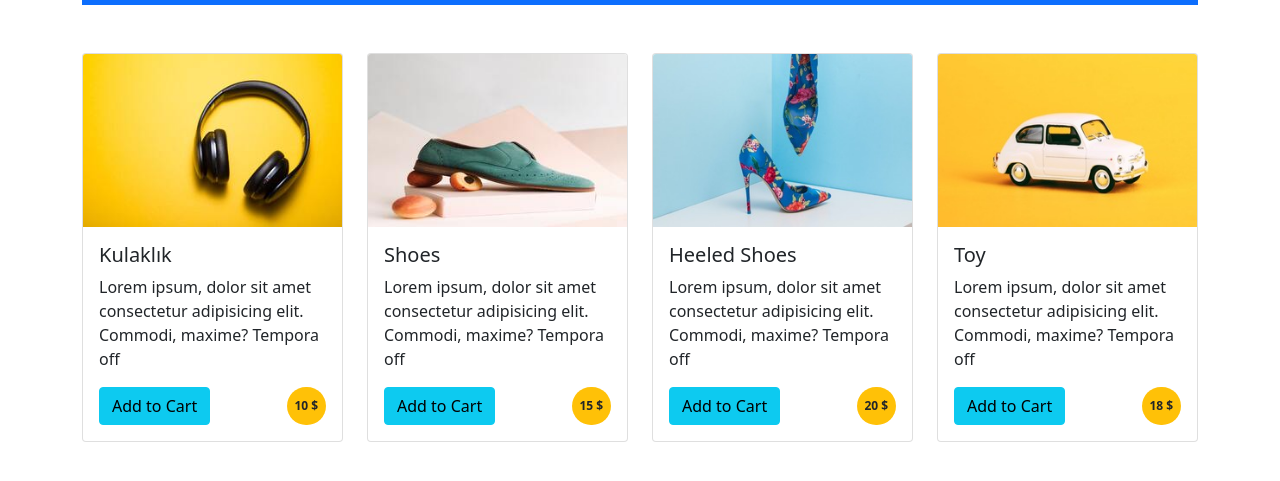
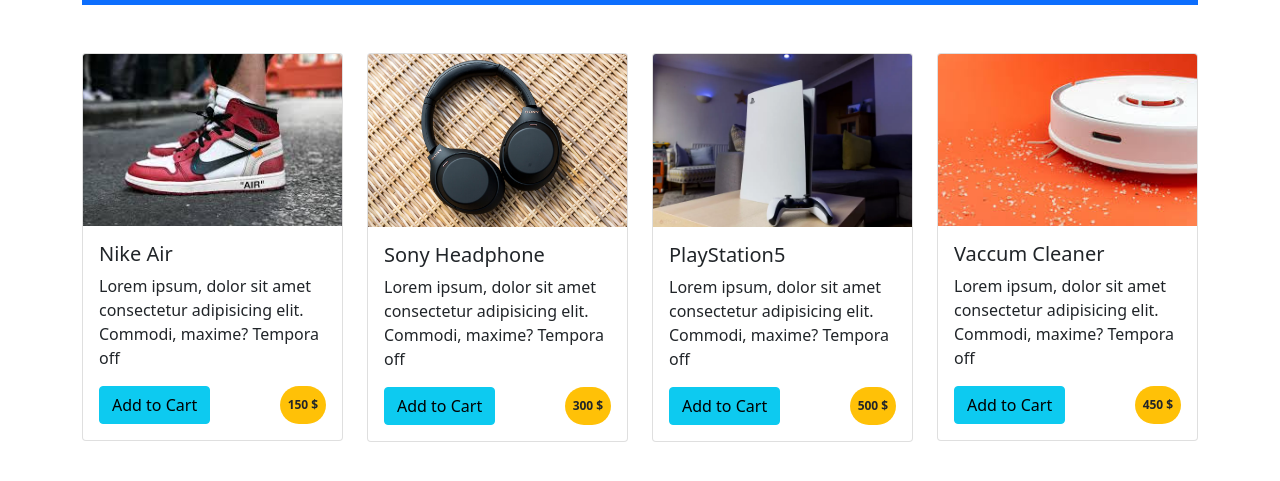
Before and after one commit to Bayazzitt/shoppingApp, a plain HTML site: page index.html in a window 1280 px wide. Shown: the part 51-532 px from the top of the page. Drawn offline with nearby package versions, Linux system fonts and the light colour scheme.

Commit message:
Degişiklik

```diff
--- a/app.js
+++ b/app.js
@@ -56,22 +56,22 @@
         itemCount.innerHTML = cartListItem.length
     }
 
-    cartToggle() {  //sepetin çalışmasını sağlıyoruz
+    cartToggle() {
         btnCart.addEventListener("click", function(){
             cartList.classList.toggle("d-none")
         })
     }
 }
 
-for (let i = 0; i < card.length; i++) {    //for ilehangi butona tıkladığımızı buluyoruz
-    btnAdd[i].addEventListener("click", function(e){  //hangi butona tıklarsak bunu yazdır
+for (let i = 0; i < card.length; i++) {
+    btnAdd[i].addEventListener("click", function(e){
         let title = card[i].getElementsByClassName("card-title")[0].textContent
         let price = card[i].getElementsByClassName("price")[0].textContent
         let image = card[i].getElementsByClassName("card-img-top")[0].src
-        btnAdd[i].classList.add("disabled") //2. kez vasmayı engelledik
-        btnAdd[i].textContent = "In Card" //karta eklendi
+        btnAdd[i].classList.add("disabled")
+        btnAdd[i].textContent = "In Card"
 
-        let shopping = new Shopping(title,price,image) //new Shopping içerisine gönderip shopping değişkenine attık artık constructor içerisindekilere bu değişken ile ulaşabiliriz
+        let shopping = new Shopping(title,price,image)
         let ui = new UI()
 
         ui.addtoCart(shopping)
@@ -79,7 +79,7 @@
         ui.cartCount()
 
 
-        e.preventDefault()  //linke gitmesini engelledik
+        e.preventDefault()
     })
 }
 
--- a/index.html
+++ b/index.html
@@ -36,25 +36,6 @@
 
             <div class="shopping-cart-list bg-dark d-none">
               <b class="fs-5 text-white my-3">Shopping Cart</b>
-
-              <!-- <div class="list-item">
-                <div class="row align-items-center text-white-50">
-                  <div class="col-md-3">
-                    <img src="/img/img1.jpg" alt="product" class="img-fluid">
-                  </div>
-                  <div class="col-md-5">
-                    <dic class="title">Kulaklık</dic>
-                  </div>
-                  <div class="col-md-2">
-                    <div class="price">$ 10</div>
-                  </div>
-                  <div class="col-md-2">
-                    <button class="btn btn-delete">
-                      <i class="fas fa-trash text-danger"></i>
-                    </button>
-                  </div>
-                </div>
-              </div> -->
             </div>
           </div>
         </div>
@@ -69,60 +50,60 @@
         <div class="row">
           <div class="col-lg-3 col-md-6 mb-3">
             <div class="card">
-              <img src="/img/img1.jpg" alt="Card Product" class="card-img-top img-fluid">
+              <img src="/img/nike.jfif" alt="Card Product" class="card-img-top img-fluid">
               <div class="card-body">
-                <h5 class="card-title">Kulaklık</h5>
+                <h5 class="card-title">Nike Air</h5>
                 <p class="card-text">
                   Lorem ipsum, dolor sit amet consectetur adipisicing elit. Commodi, maxime? Tempora off
                 </p>
                 <div class="d-flex justify-content-between">
                   <a class="btn btn-info btn-primary" href="#">Add to Cart</a>
-                  <span class="price badge rounded-pill bg-warning text-dark d-flex align-items-center">10 $</span>
+                  <span class="price badge rounded-pill bg-warning text-dark d-flex align-items-center">150 $</span>
                 </div>
               </div>
             </div>
           </div>
           <div class="col-lg-3 col-md-6 mb-3">
             <div class="card">
-              <img src="/img/img2.jpg" alt="Card Product" class="card-img-top img-fluid">
+              <img src="/img/sony.jpg" alt="Card Product" class="card-img-top img-fluid">
               <div class="card-body">
-                <h5 class="card-title">Shoes</h5>
+                <h5 class="card-title">Sony Headphone</h5>
                 <p class="card-text">
                   Lorem ipsum, dolor sit amet consectetur adipisicing elit. Commodi, maxime? Tempora off
                 </p>
                 <div class="d-flex justify-content-between">
                   <a class="btn btn-info btn-primary" href="#">Add to Cart</a>
-                  <span class="price badge rounded-pill bg-warning text-dark d-flex align-items-center">15 $</span>
+                  <span class="price badge rounded-pill bg-warning text-dark d-flex align-items-center">300 $</span>
                 </div>
               </div>
             </div>
           </div>
           <div class="col-lg-3 col-md-6 mb-3">
             <div class="card">
-              <img src="/img/img3.jpeg" alt="Card Product" class="card-img-top img-fluid">
+              <img src="/img/pssss.webp" alt="Card Product" class="card-img-top img-fluid">
               <div class="card-body">
-                <h5 class="card-title">Heeled Shoes</h5>
+                <h5 class="card-title">PlayStation5</h5>
                 <p class="card-text">
                   Lorem ipsum, dolor sit amet consectetur adipisicing elit. Commodi, maxime? Tempora off
                 </p>
                 <div class="d-flex justify-content-between">
                   <a class="btn btn-info btn-primary" href="#">Add to Cart</a>
-                  <span class="price badge rounded-pill bg-warning text-dark d-flex align-items-center">20 $</span>
+                  <span class="price badge rounded-pill bg-warning text-dark d-flex align-items-center">500 $</span>
                 </div>
               </div>
             </div>
           </div>
           <div class="col-lg-3 col-md-6 mb-3">
             <div class="card">
-              <img src="/img/img4.jpeg" alt="Card Product" class="card-img-top img-fluid">
+              <img src="/img/supurge.jfif" alt="Card Product" class="card-img-top img-fluid">
               <div class="card-body">
-                <h5 class="card-title">Toy</h5>
+                <h5 class="card-title">Vaccum Cleaner</h5>
                 <p class="card-text">
                   Lorem ipsum, dolor sit amet consectetur adipisicing elit. Commodi, maxime? Tempora off
                 </p>
                 <div class="d-flex justify-content-between">
                   <a class="btn btn-info btn-primary" href="#">Add to Cart</a>
-                  <span class="price badge rounded-pill bg-warning text-dark d-flex align-items-center">18 $</span>
+                  <span class="price badge rounded-pill bg-warning text-dark d-flex align-items-center">450 $</span>
                 </div>
               </div>
             </div>
@@ -130,6 +111,7 @@
         </div>
       </div>
     </section>
+    <!-- Section End -->
 
     <script src="/app.js"></script>
   </body>
```
Also changed, not shown: img/Ekran-görüntüsü-1.png (added), img/Ekran-görüntüsü-2.png (added), img/img1.jpg (deleted), img/img2.jpg (deleted), img/img3.jpeg (deleted), img/img4.jpeg (deleted), img/nike.jfif (added), img/pssss.webp (added), img/sony.jpg (added), img/supurge.jfif (added), 1 other file.
